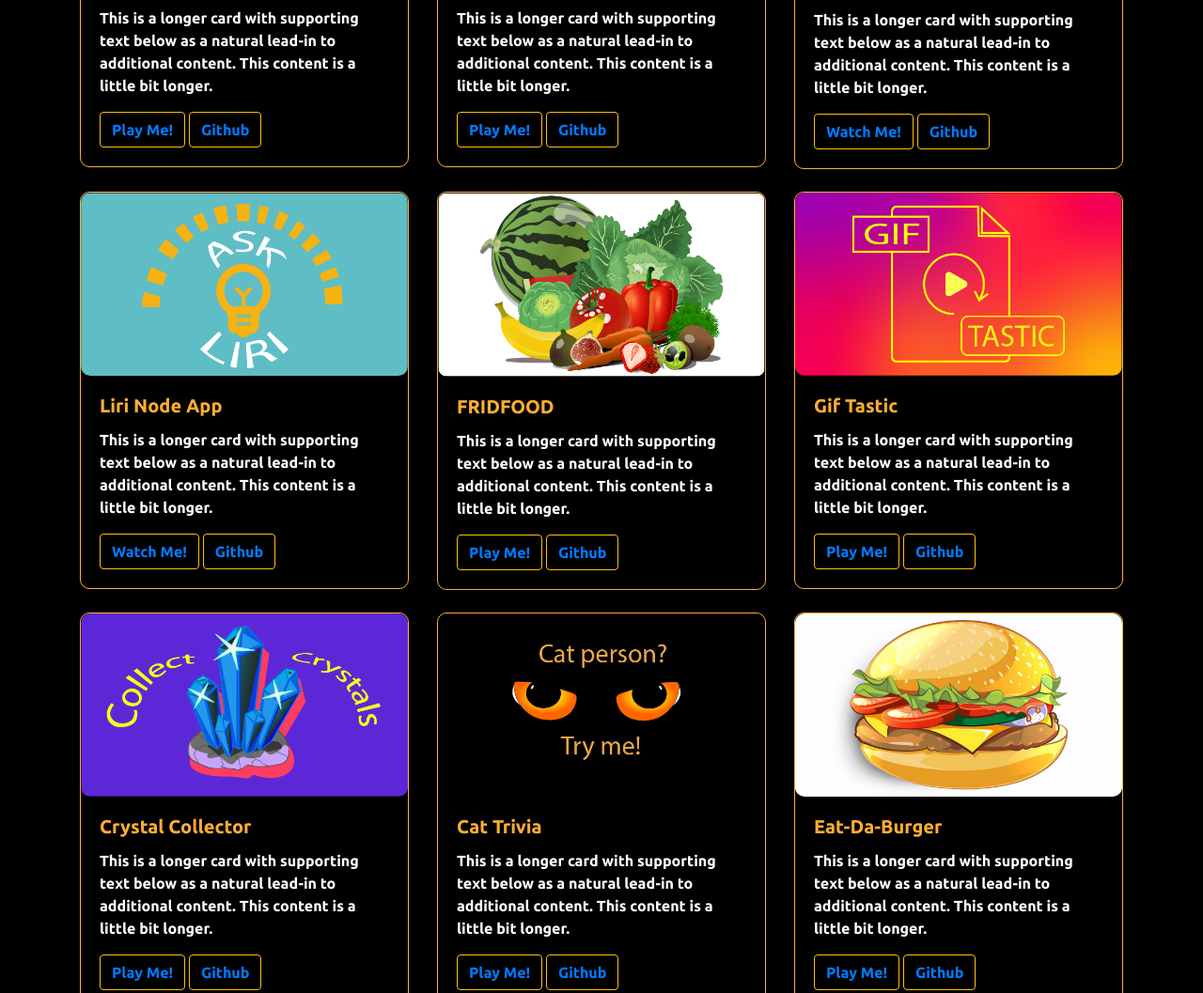
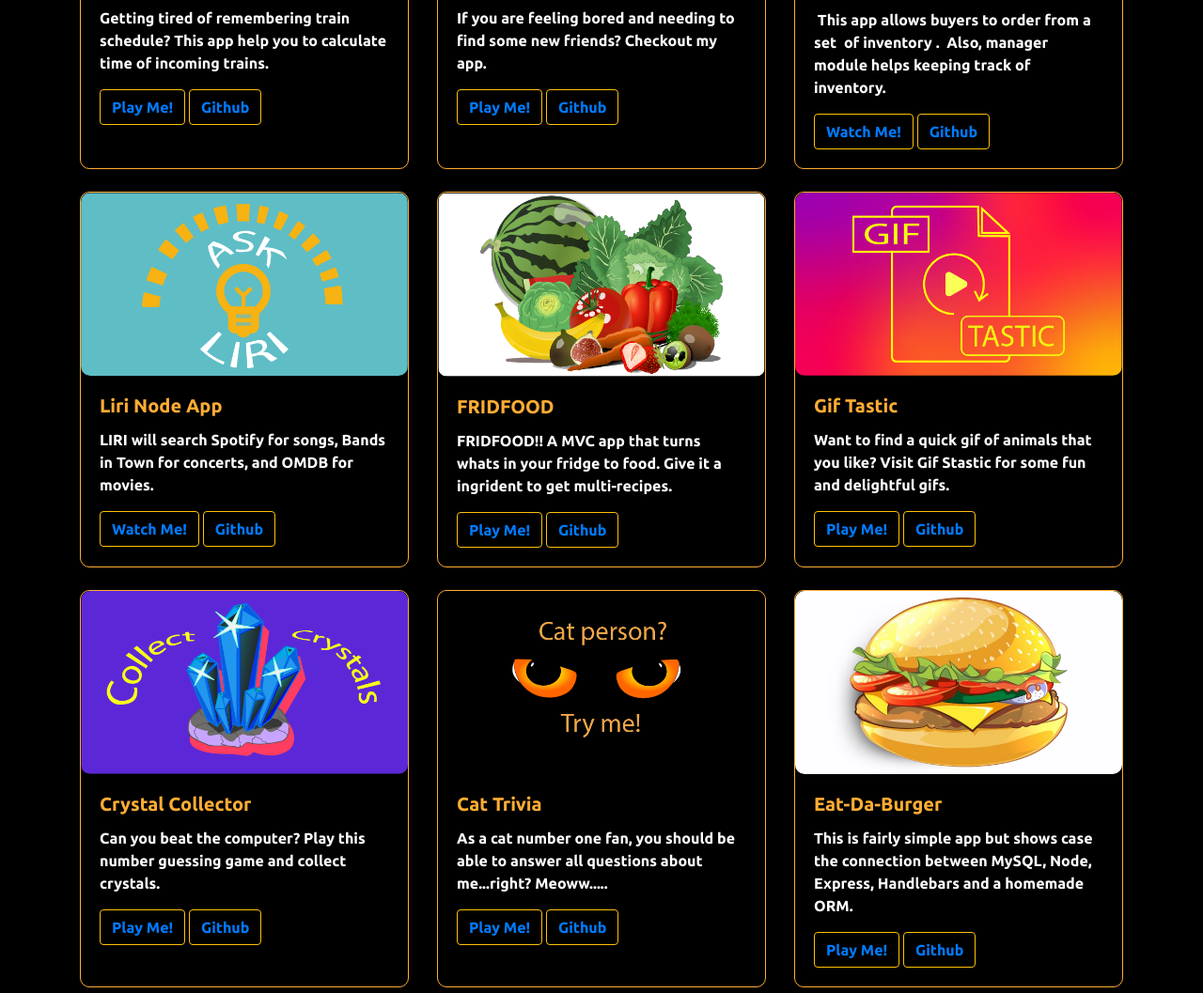
Before and after one commit to thuynguyen-nht/Thuy-Nguyen-Web-Developer-Portfolio, a plain HTML site: page index.html in a window 1280 px wide. Shown: the part 2462-3519 px from the top of the page at 94% size. Drawn offline with nearby package versions, Linux system fonts and the light colour scheme.

Commit message:
add description for portfolio cards

```diff
--- a/index.html
+++ b/index.html
@@ -227,13 +227,13 @@
           <!-- Line #1-->
           <div class="row row-cols-1 row-cols-md-3 mt-3">
             <div class="col mb-4">
-              <div class="card project-card">
+              <div class="card project-card h-100">
                 <img src="images/train-3607187_640.jpg" class="card-img-top" alt="...">
                 <div class="card-body">
                   <h5 class="card-title">Train schedules</h5>
-                  <p class="card-text">This is a longer card with supporting text below as a natural lead-in to
-                    additional content. This content is a little bit longer.</p>
-                  <button type="button" class="btn btn-outline-warning"><a
+                  <p class="card-text">Getting tired of remembering train schedule? This app help you to calculate time of incoming trains.&nbsp; </p>
+
+<button type="button" class="btn btn-outline-warning"><a
                       href="https://thuynguyen-nht.github.io/Train-Schedule/" title="Train schedule"
                       target="_blank">Play Me!</a></button>
                   <button type="button" class="btn btn-outline-warning"><a
@@ -243,12 +243,11 @@
               </div>
             </div>
             <div class="col mb-4">
-              <div class="card project-card">
+              <div class="card project-card h-100">
                 <img src="images/friendfider.jpg" class="card-img-top" alt="...">
                 <div class="card-body">
                   <h5 class="card-title">Find Friend</h5>
-                  <p class="card-text">This is a longer card with supporting text below as a natural lead-in to
-                    additional content. This content is a little bit longer.</p>
+                  <p class="card-text">If you are feeling bored and needing to find some new friends? Checkout my app.&nbsp;&nbsp;</p>
                   <button type="button" class="btn btn-outline-warning"><a href="https://find-friend-tn.herokuapp.com/"
                       title="find friend app" target="_blank">Play Me!</a></button>
                   <button type="button" class="btn btn-outline-warning"><a
@@ -258,12 +257,11 @@
               </div>
             </div>
             <div class="col mb-4">
-              <div class="card project-card">
+              <div class="card project-card h-100">
                 <img src="images/bamazon.png" class="card-img-top" alt="...">
                 <div class="card-body">
                   <h5 class="card-title">Bamazon</h5>
-                  <p class="card-text">This is a longer card with supporting text below as a natural lead-in to
-                    additional content. This content is a little bit longer.</p>
+                  <p class="card-text">&nbsp;This app  allows buyers to order from a set&nbsp; of inventory .&nbsp; Also, manager module helps keeping track of inventory.</p>
                   <button type="button" class="btn btn-outline-warning"><a
                       href="https://www.youtube.com/watch?v=g8zLdJ5HeXc&feature=youtu.be" title="bamazon"
                       target="_blank">Watch Me!</a></button>
@@ -274,12 +272,11 @@
               </div>
             </div>
             <div class="col mb-4">
-              <div class="card project-card">
+              <div class="card project-card h-100">
                 <img src="images/Ask-Liri.png" class="card-img-top" alt="...">
                 <div class="card-body">
                   <h5 class="card-title">Liri Node App</h5>
-                  <p class="card-text">This is a longer card with supporting text below as a natural lead-in to
-                    additional content. This content is a little bit longer.</p>
+                  <p class="card-text">LIRI will search Spotify for songs, Bands in Town for concerts, and OMDB for movies.</p>
                   <button type="button" class="btn btn-outline-warning"><a
                       href="https://www.youtube.com/watch?v=xv6gHpz46CU&feature=youtu.be" title="liri-node"
                       target="_blank">Watch Me!</a></button>
@@ -290,12 +287,11 @@
               </div>
             </div>
             <div class="col mb-4">
-              <div class="card project-card">
+              <div class="card project-card h-100">
                 <img src="images/fridfood.png" class="card-img-top" alt="...">
                 <div class="card-body">
                   <h5 class="card-title">FRIDFOOD</h5>
-                  <p class="card-text">This is a longer card with supporting text below as a natural lead-in to
-                    additional content. This content is a little bit longer.</p>
+                  <p class="card-text">FRIDFOOD!! A MVC app that turns whats in your fridge to food. Give it a ingrident to get multi-recipes.&nbsp;</p>
                   <button type="button" class="btn btn-outline-warning"><a href="https://fridfood-2020.herokuapp.com/"
                       title="FRIDFOOD" target="_blank">Play Me!</a></button>
                   <button type="button" class="btn btn-outline-warning"><a
@@ -305,12 +301,11 @@
               </div>
             </div>
             <div class="col mb-4">
-              <div class="card project-card">
+              <div class="card project-card h-100">
                 <img src="images/Gif-Tastic.png" class="card-img-top" alt="...">
                 <div class="card-body">
                   <h5 class="card-title">Gif Tastic</h5>
-                  <p class="card-text">This is a longer card with supporting text below as a natural lead-in to
-                    additional content. This content is a little bit longer.</p>
+                  <p class="card-text">Want to find a quick gif of animals that you like? Visit Gif Stastic for some fun and delightful gifs.&nbsp;</p>
                   <button type="button" class="btn btn-outline-warning"><a
                       href="https://thuynguyen-nht.github.io/Gif-Tastic/" title="gif tastic" target="_blank">Play
                       Me!</a></button>
@@ -322,12 +317,11 @@
             </div>
 
             <div class="col mb-4">
-              <div class="card project-card">
+              <div class="card project-card h-100">
                 <img src="images/crystals.png" class="card-img-top" alt="...">
                 <div class="card-body">
                   <h5 class="card-title">Crystal Collector</h5>
-                  <p class="card-text">This is a longer card with supporting text below as a natural lead-in to
-                    additional content. This content is a little bit longer.</p>
+                  <p class="card-text">Can you beat the computer? Play this number guessing game and collect crystals.&nbsp; &nbsp; &nbsp; &nbsp;&nbsp;</p>
                   <button type="button" class="btn btn-outline-warning"><a
                       href="https://thuynguyen-nht.github.io/Crystals-Collector/" title="crystal collector"
                       target="_blank">Play Me!</a></button>
@@ -339,12 +333,11 @@
             </div>
 
             <div class="col mb-4">
-              <div class="card project-card">
+              <div class="card project-card h-100">
                 <img src="images/cat-trivia.png" class="card-img-top" alt="...">
                 <div class="card-body">
                   <h5 class="card-title">Cat Trivia</h5>
-                  <p class="card-text">This is a longer card with supporting text below as a natural lead-in to
-                    additional content. This content is a little bit longer.</p>
+                  <p class="card-text">As a cat number one fan, you should be able to answer all questions about me...right? Meoww.....&nbsp;</p>
                   <button type="button" class="btn btn-outline-warning"><a
                       href="https://thuynguyen-nht.github.io/Cat-Trivia/" title="crystal collector" target="_blank">Play
                       Me!</a></button>
@@ -356,12 +349,11 @@
             </div>
 
             <div class="col mb-4">
-              <div class="card project-card">
+              <div class="card project-card h-100">
                 <img src="images/burger.png" class="card-img-top" alt="...">
                 <div class="card-body">
                   <h5 class="card-title">Eat-Da-Burger&nbsp;</h5>
-                  <p class="card-text">This is a longer card with supporting text below as a natural lead-in to
-                    additional content. This content is a little bit longer.</p>
+                  <p class="card-text">This is fairly simple app but shows case the connection between MySQL, Node, Express, Handlebars and a homemade ORM.</p>
                   <button type="button" class="btn btn-outline-warning"><a
                       href="https://nameless-badlands-10287.herokuapp.com/burgers" title="crystal collector"
                       target="_blank">Play
@@ -373,12 +365,11 @@
               </div>
             </div>
             <div class="col mb-4">
-              <div class="card project-card">
+              <div class="card project-card h-100">
                 <img src="images/Voyage.png" class="card-img-top" alt="...">
                 <div class="card-body">
                   <h5 class="card-title">Voyage</h5>
-                  <p class="card-text">This is a longer card with supporting text below as a natural lead-in to
-                    additional content. This content is a little bit longer.</p>
+                  <p class="card-text">Hey you, an indecisive travellers,&nbsp; try me so you do not need to think where to go next.</p>
                   <button type="button" class="btn btn-outline-warning"><a
                       href="https://www.youtube.com/watch?v=9Mgpj_uh21E&feature=youtu.be" title="voyage"
                       target="_blank">Watch
@@ -389,12 +380,11 @@
               </div>
             </div>
             <div class="col mb-4">
-              <div class="card project-card">
+              <div class="card project-card h-100">
                 <img src="images/hangman.png" class="card-img-top" alt="...">
                 <div class="card-body">
                   <h5 class="card-title">Hangman</h5>
-                  <p class="card-text">This is a longer card with supporting text below as a natural lead-in to
-                    additional content. This content is a little bit longer.</p>
+                  <p class="card-text">This is a guessing game. Playes will need to guess a song name to win.&nbsp; &nbsp; &nbsp;</p>
                   <button type="button" class="btn btn-outline-warning"><a
                       href="https://thuynguyen-nht.github.io/Hangman/" title="crystal collector" target="_blank">Play
                       Me!</a></button>
```
Also changed, not shown: 1 other file.
